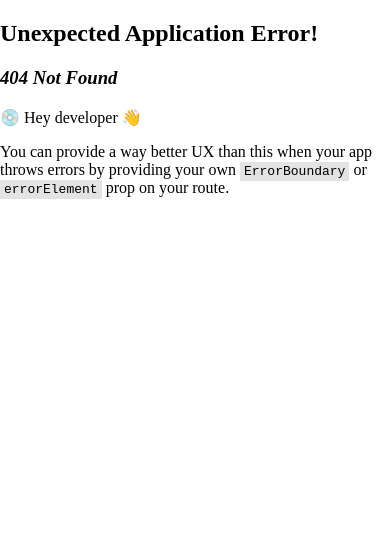
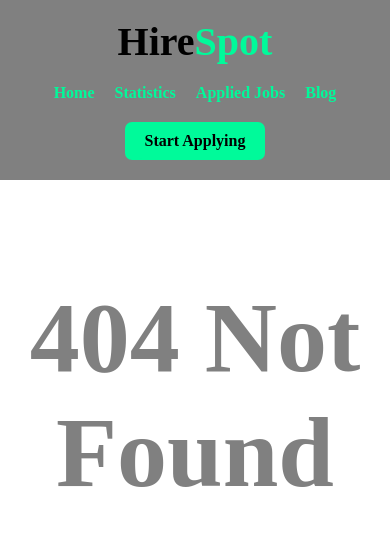
Before and after one commit to SAHARIARSUPTO/hire-spot, a React (Vite) app: page /error in a window 390 px wide. Before the commit this address had no page. Shown: the top 560 px of the page. Built offline with nearby package versions, Linux system fonts and the light colour scheme.

Commit message:
responsive

```diff
--- /dev/null
+++ b/src/Error Page/Error.css
@@ -0,0 +1,6 @@
+.error-text{
+    color: gray;
+    font-size: 100px;
+    font-weight: 800;
+    text-align: center;
+}
--- /dev/null
+++ b/src/Error Page/Error.jsx
@@ -0,0 +1,17 @@
+import React from 'react';
+import './Error.css';
+import Footer from '../Footer/Footer';
+
+const Error = () => {
+    return (
+        <div>
+        <div className='error-text'>
+            <p>404 Not Found</p>
+            <img src='https://media.tenor.com/D-SlWEu_sDkAAAAM/dogs-doge.gif'></img>
+        </div>
+        <Footer></Footer>
+        </div>
+    );
+};
+
+export default Error;
--- a/src/Featured/Featured.jsx
+++ b/src/Featured/Featured.jsx
@@ -3,6 +3,7 @@ import Home from '../Home/Home';
 // import myImage from ''
 import './Featured.css';
 import { Link } from 'react-router-dom';
+import Software from '../Job Details/Software/Software';
 
 const Featured = () => {
     const [featuredjob, setfeaturedjob] = useState([]);
--- a/src/Header/Header.css
+++ b/src/Header/Header.css
@@ -48,6 +48,8 @@
     flex-direction: column;
     gap: 20px;
     background-color: gray;
+    position: sticky;
+    top: 0px;
   }
   .apply-button a{
     padding: 10px;
--- a/src/Header/Header.jsx
+++ b/src/Header/Header.jsx
@@ -17,7 +17,7 @@ const Header = () => {
                 </nav>
 
                 <div className='apply-button'>
-                    <Link to=''>Start Applying</Link>
+                    <Link to='/error'>Start Applying</Link>
                 </div>
         </div>
     );
--- a/src/Job Catagory/Job.css
+++ b/src/Job Catagory/Job.css
@@ -3,4 +3,5 @@
     padding: 20px;
     border-radius: 10px;
     border: 1px mediumspringgreen solid ;
+    font-weight: 800;
 }
--- /dev/null
+++ b/src/Job Details/Software/Software.jsx
@@ -0,0 +1,11 @@
+import React from 'react';
+
+const Software = () => {
+    return (
+        <div>
+            <p>Software Engineer</p>
+        </div>
+    );
+};
+
+export default Software;
```
Also changed, not shown: src/main.jsx (+10 -0 lines), src/Job Details/Data Scientist/Data.jsx (added), src/Job Details/Productmanager/Product.jsx (added), src/Job Details/UI/Uidesigner.jsx (added).
